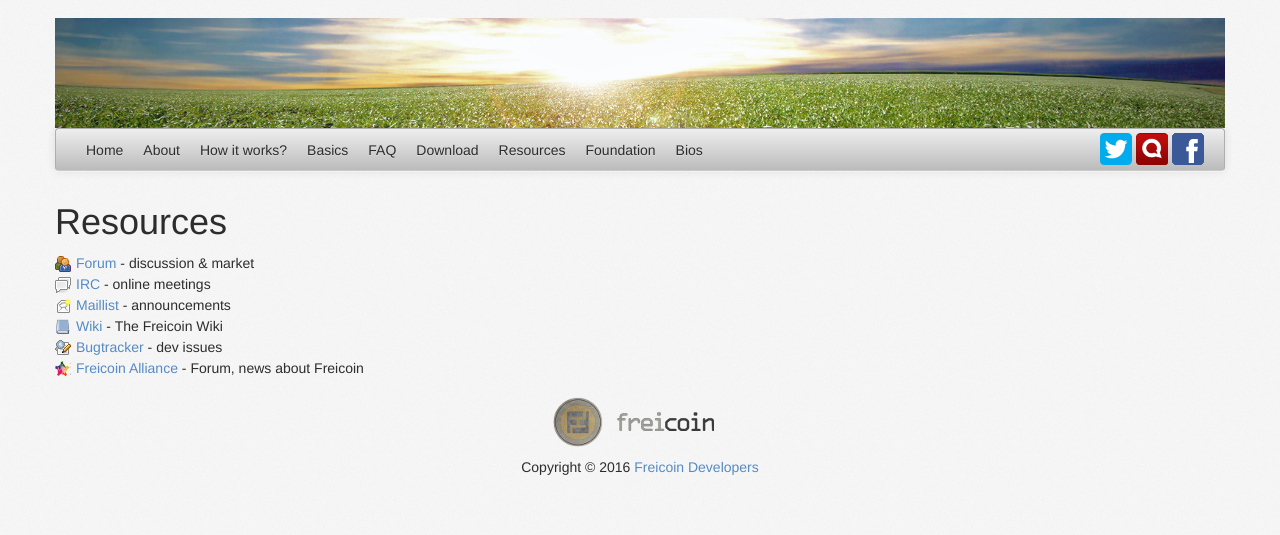
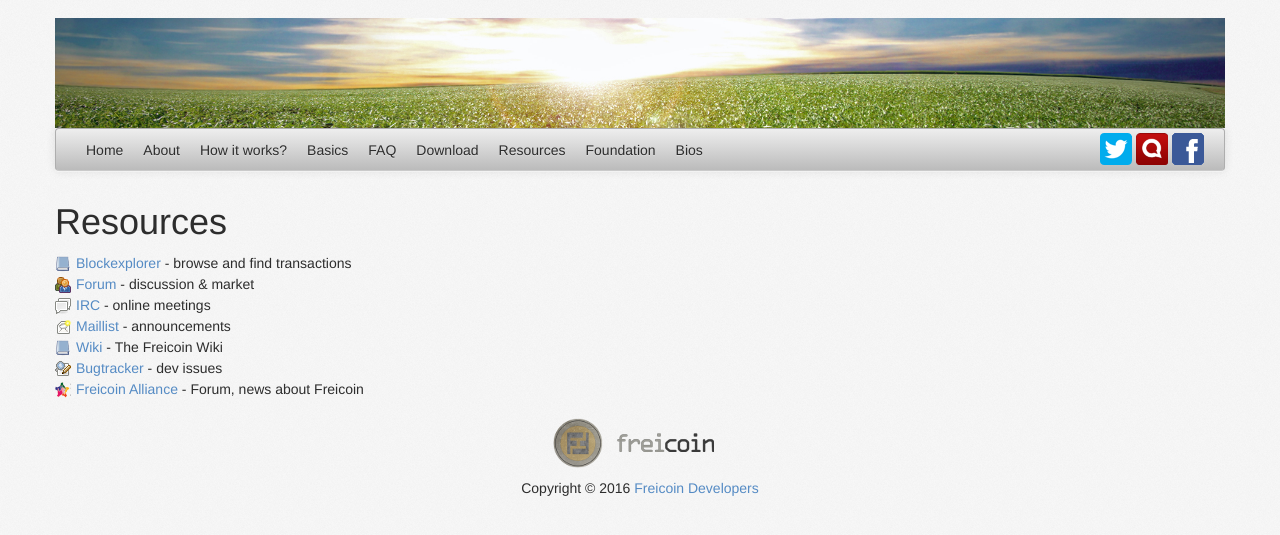
Before and after one commit to freicoin/freico.in, a Jekyll site: the page built from resources/index.md, in a window 1280 px wide. Shown: the top 535 px of the page. Built offline with Jekyll 4.4.1, drawn with Linux system fonts in a browser that asks for light colours; nearby versions of some CDN libraries; some web fonts are replaced; comment, search, counter and statistics services are not loaded.

Commit message:
Added Blockexplorer link
Blockexplorer for freicoin.

```diff
--- a/resources/index.md
+++ b/resources/index.md
@@ -8,6 +8,7 @@ title: Resources
 <h1>Resources</h1>
 <div>
 	<ul class="nostyle">
+		<li><img src="/static/images/resources/wiki.png" class="os_icon" /><a 	href="http://explorer.sicanet.net">Blockexplorer</a> - browse and find transactions</li>
 		<li><img src="/static/images/resources/forum.png" class="os_icon" /><a href="http://freicoin.freeforums.org">Forum</a> - discussion &amp; market</li>
 		<li><img src="/static/images/resources/irc.png" class="os_icon" /><a href="http://webchat.freenode.net/?channels=freicoin">IRC</a> - online meetings</li>
 		<li><img src="/static/images/resources/mail.png" class="os_icon" /><a href="http://groups.google.com/group/freicoin">Maillist</a> - announcements</li>
```
